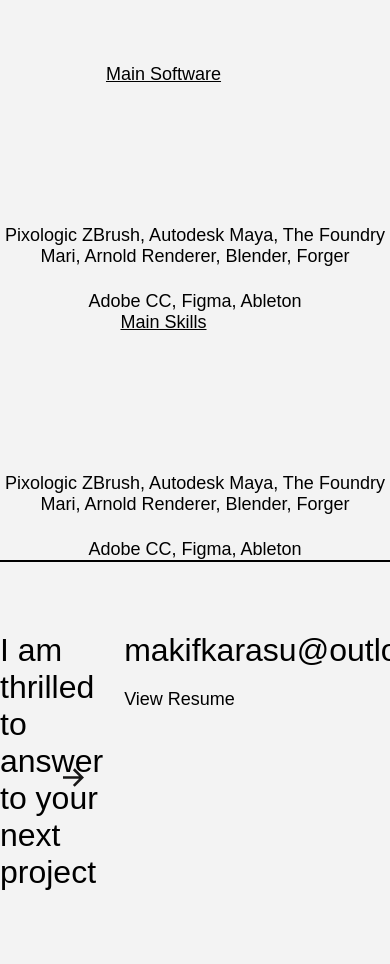
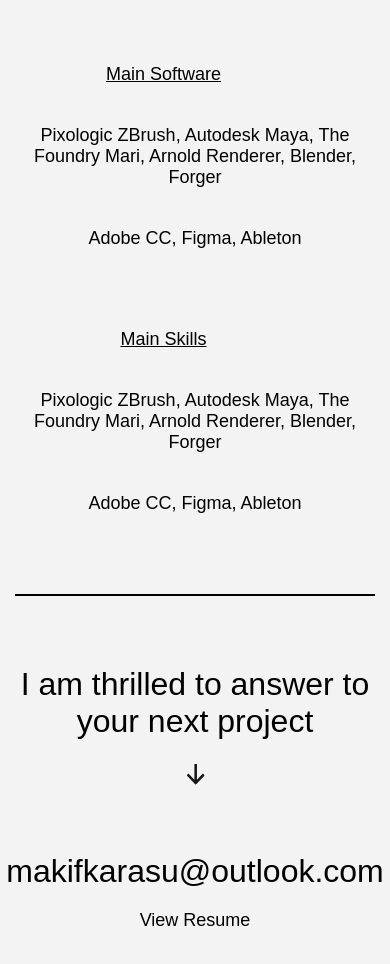
Before and after one commit to imFaAte/ma, a plain HTML site: page index.html in a window 390 px wide. Shown: the part 980-1944 px from the top of the page. Drawn offline with Linux system fonts and the light colour scheme.

Commit message:
Сделал адаптив с нижней частью

```diff
--- a/css/basic/_global.css
+++ b/css/basic/_global.css
@@ -9,4 +9,5 @@
 .container {
  max-width: 1120px;
  margin: 0 auto;
+ padding: 0 15px;
 }
--- a/css/home/_contact.css
+++ b/css/home/_contact.css
@@ -33,3 +33,29 @@
     margin-top: 20px;
     display: inline-block;
 }
+
+@media (max-width: 830px) {
+
+    .contact__inner {
+        border-top: 2px solid black;
+        display: flex;
+        justify-content: space-between;
+        flex-direction: column;
+        text-align: center;
+        align-items: center;
+    }
+
+    .contact__text {
+        margin-top: 70px;
+        display: block;
+        max-width: 350px;
+        font-size: 32px;
+    }
+
+    .contact__text img {
+        display: block;
+        transform: rotate(90deg);
+        max-width: 21px;
+        margin: 25px auto 0;
+    }
+}
--- a/css/home/_skills.css
+++ b/css/home/_skills.css
@@ -15,6 +15,7 @@ font-size: 18px;
 .skills__subtitle p:not(:last-child) {
     margin-bottom: 140px;
 }
+
 .main__software {
     max-width: 124px;
     width: 100%;
@@ -40,8 +41,8 @@ font-size: 18px;
 
 @media (max-width: 770px) {
 
-    .skills__subtitle{
-
+    .skills__subtitle {
+        margin-bottom: 80px;
         display: flex;
         font-size: 18px;
         flex-direction: column;
@@ -49,4 +50,9 @@ font-size: 18px;
         align-items: center;
 
     }
+
+    .skills__subtitle p:not(:last-child) {
+        margin-bottom: 40px;
     }
+
+}
```
Lines whose indentation alone changed are shown as unchanged.
